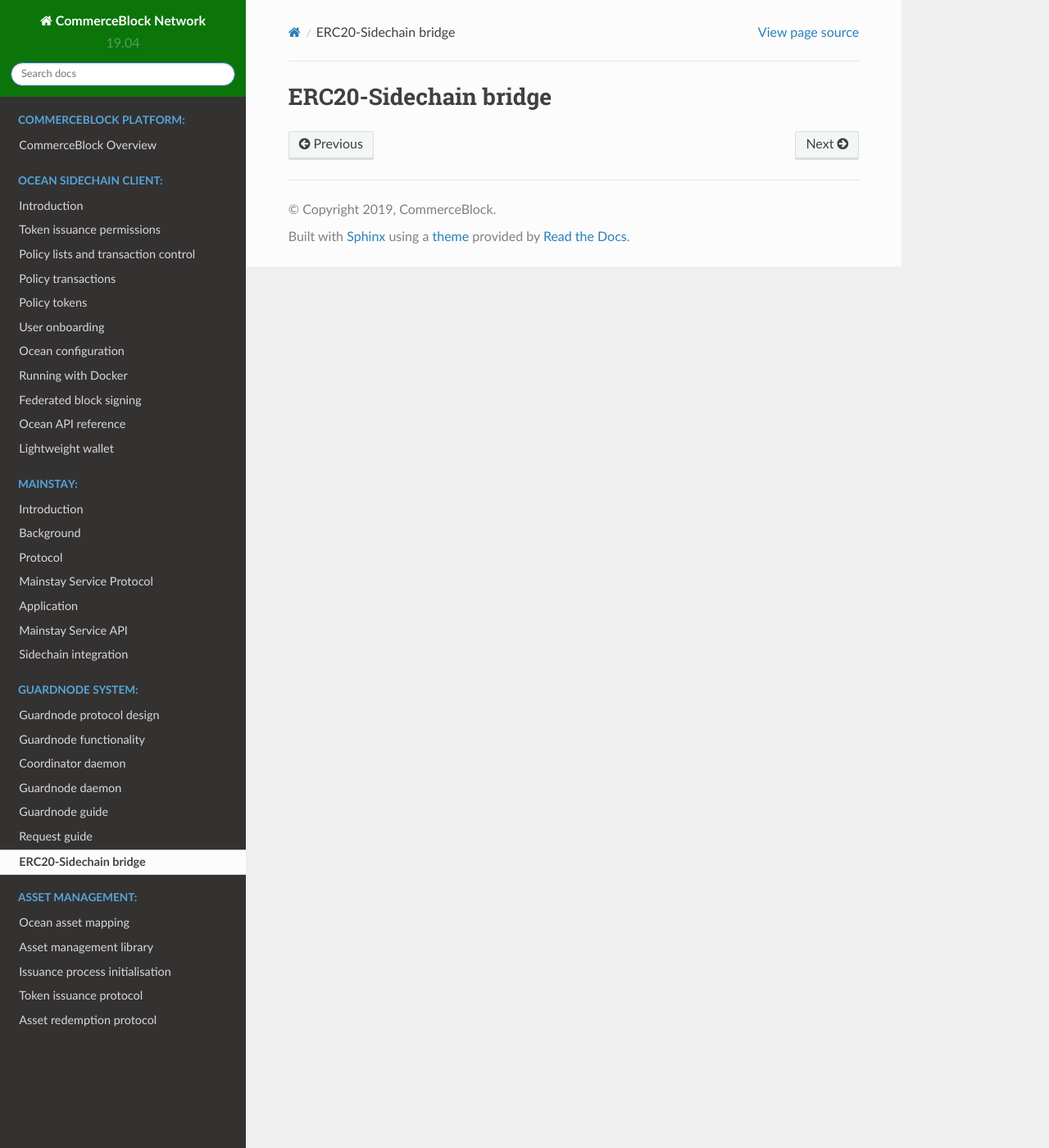
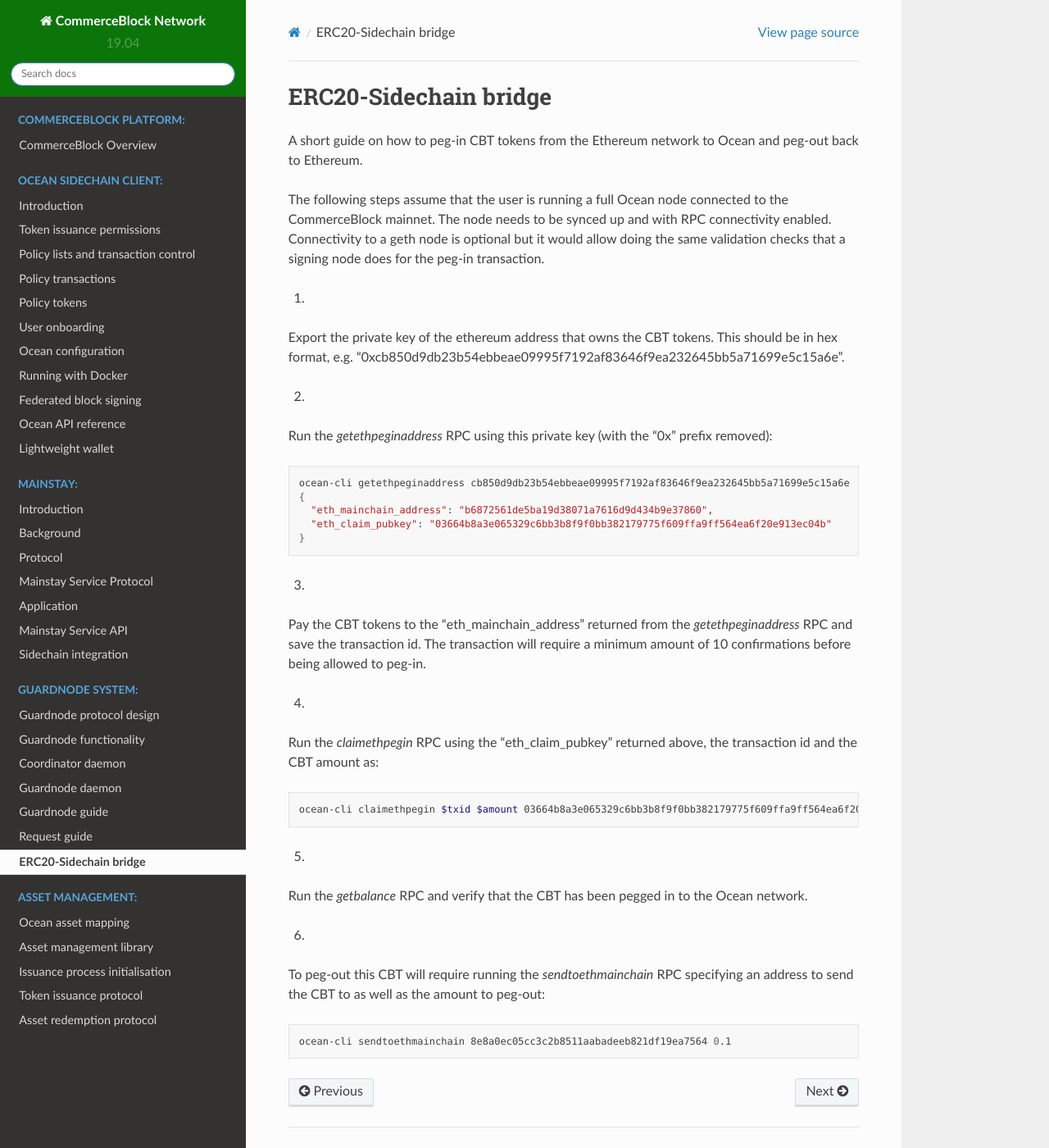
Before and after one commit to commerceblock/docs, a Sphinx documentation site: the page built from source/twowp/index.rst, in a window 1280 px wide and 1400 px high. Shown: the whole window at 82% size. Built offline with Sphinx 7.4.7 and the Read the Docs theme 2.0.0, drawn with Linux system fonts in a browser that asks for light colours.

Commit message:
Two-way peg guide

```diff
--- a/source/twowp/index.rst
+++ b/source/twowp/index.rst
@@ -1,2 +1,46 @@
 ERC20-Sidechain bridge
 =======================
+
+A short guide on how to peg-in CBT tokens from the Ethereum network to Ocean and peg-out back to Ethereum.
+
+The following steps assume that the user is running a full Ocean node connected to the CommerceBlock mainnet. The node needs to be synced up and with RPC connectivity enabled. Connectivity to a geth node is optional but it would allow doing the same validation checks that a signing node does for the peg-in transaction.
+
+1.
+
+Export the private key of the ethereum address that owns the CBT tokens. This should be in hex format, e.g. "0xcb850d9db23b54ebbeae09995f7192af83646f9ea232645bb5a71699e5c15a6e".
+
+2.
+
+Run the `getethpeginaddress` RPC using this private key (with the "0x" prefix removed):
+
+.. code-block:: bash
+
+    ocean-cli getethpeginaddress cb850d9db23b54ebbeae09995f7192af83646f9ea232645bb5a71699e5c15a6e
+    {
+      "eth_mainchain_address": "b6872561de5ba19d38071a7616d9d434b9e37860",
+      "eth_claim_pubkey": "03664b8a3e065329c6bb3b8f9f0bb382179775f609ffa9ff564ea6f20e913ec04b"
+    }
+
+3.
+
+Pay the CBT tokens to the "eth_mainchain_address" returned from the `getethpeginaddress` RPC and save the transaction id. The transaction will require a minimum amount of 10 confirmations before being allowed to peg-in.
+
+4.
+
+Run the `claimethpegin` RPC using the "eth_claim_pubkey" returned above, the transaction id and the CBT amount as:
+
+.. code-block:: bash
+
+    ocean-cli claimethpegin $txid $amount 03664b8a3e065329c6bb3b8f9f0bb382179775f609ffa9ff564ea6f20e913ec04b
+
+5.
+
+Run the `getbalance` RPC and verify that the CBT has been pegged in to the Ocean network.
+
+6.
+
+To peg-out this CBT will require running the `sendtoethmainchain` RPC specifying an address to send the CBT to as well as the amount to peg-out:
+
+.. code-block:: bash
+
+    ocean-cli sendtoethmainchain 8e8a0ec05cc3c2b8511aabadeeb821df19ea7564 0.1
```
